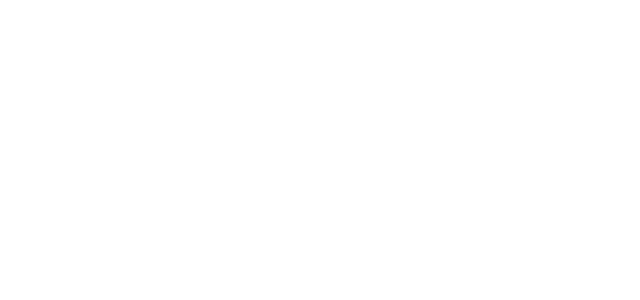
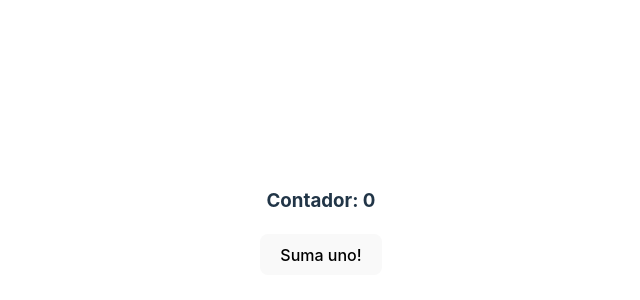
Before and after one commit to jlcarrascof/React-Lectures, a React (Vite) app in the folder react-states/: page / in a window 1280 px wide. Shown: the part 178-478 px from the top of the page, without its empty margins (319-959 px from the left). Built offline with nearby package versions, Linux system fonts and the light colour scheme.

Commit message:
Create handleClick function to change the state

```diff
--- a/react-states/src/App.jsx
+++ b/react-states/src/App.jsx
@@ -5,7 +5,6 @@
   return <div>
     <Contador />
   </div>
-
 }
 
 export default App
--- a/react-states/src/Contador.jsx
+++ b/react-states/src/Contador.jsx
@@ -1,7 +1,18 @@
 import React from "react";
 
 function Contador() {
-    const [counter, setCounter] = React.useState(0);
+   const [counter, setCounter] = React.useState(0);
+
+   function handleClick() {
+       setCounter(counter + 1);
+   }
+
+   return (
+    <div>
+        <h3>Contador: {counter}</h3>
+        <button onClick={handleClick}>Suma uno!</button>
+    </div>
+   );
 }
 
 export default Contador;
```
